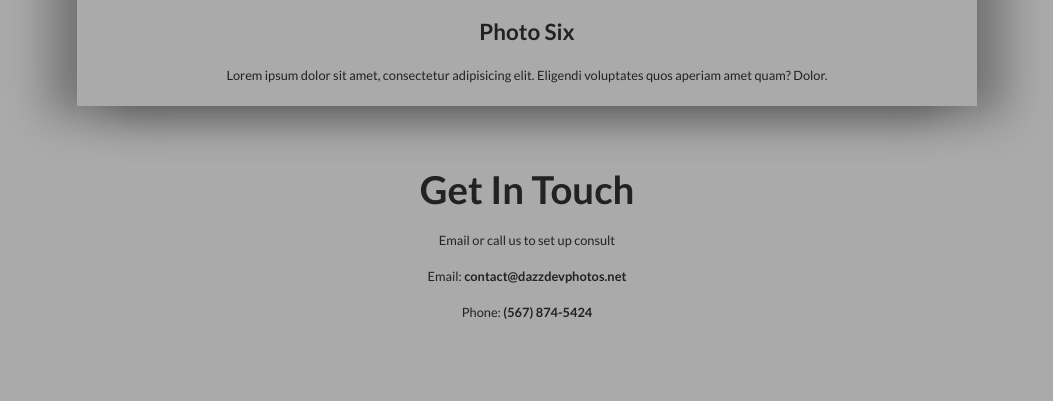
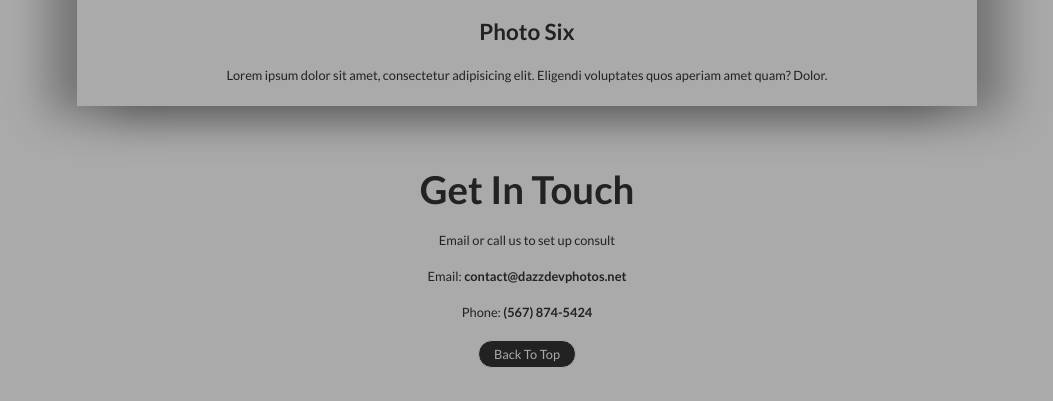
Before and after one commit to DariuszOkonski/webpage-photography, a website: page index.html in a window 1280 px wide. Shown: the part 4467-4868 px from the top of the page, without its empty margins (113-1166 px from the left). Drawn offline with Linux system fonts and the light colour scheme.

Commit message:
add to footer.scss styling for button

```diff
--- a/scss/_footer.scss
+++ b/scss/_footer.scss
@@ -14,6 +14,11 @@
     margin: 20px 0;
   }
 
+  &__btn {
+    background-color: $fourth-dark;
+    font-size: 0.8rem;
+  }
+
   @media(min-width: 500px) {
     &__header {
       font-size: 2.4rem;
```
Also changed, not shown: css/style.css, 1 other file.
